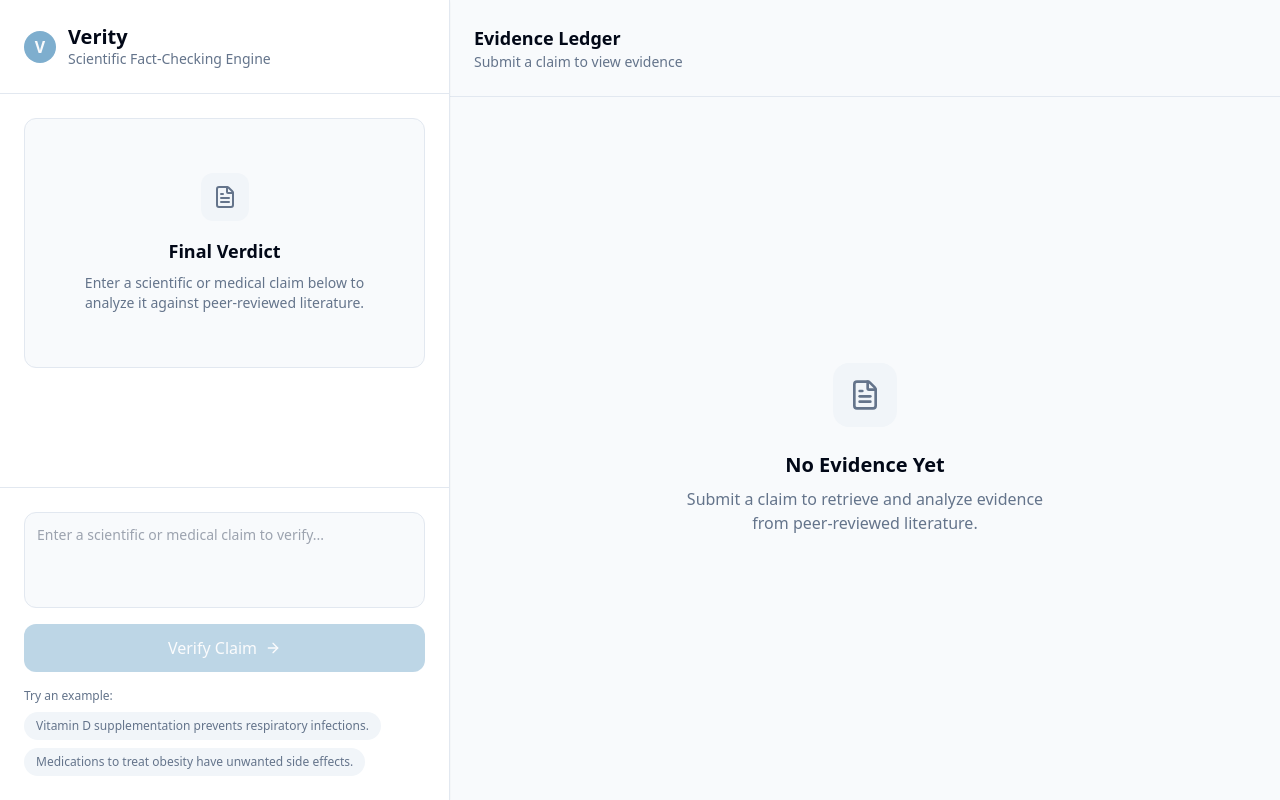
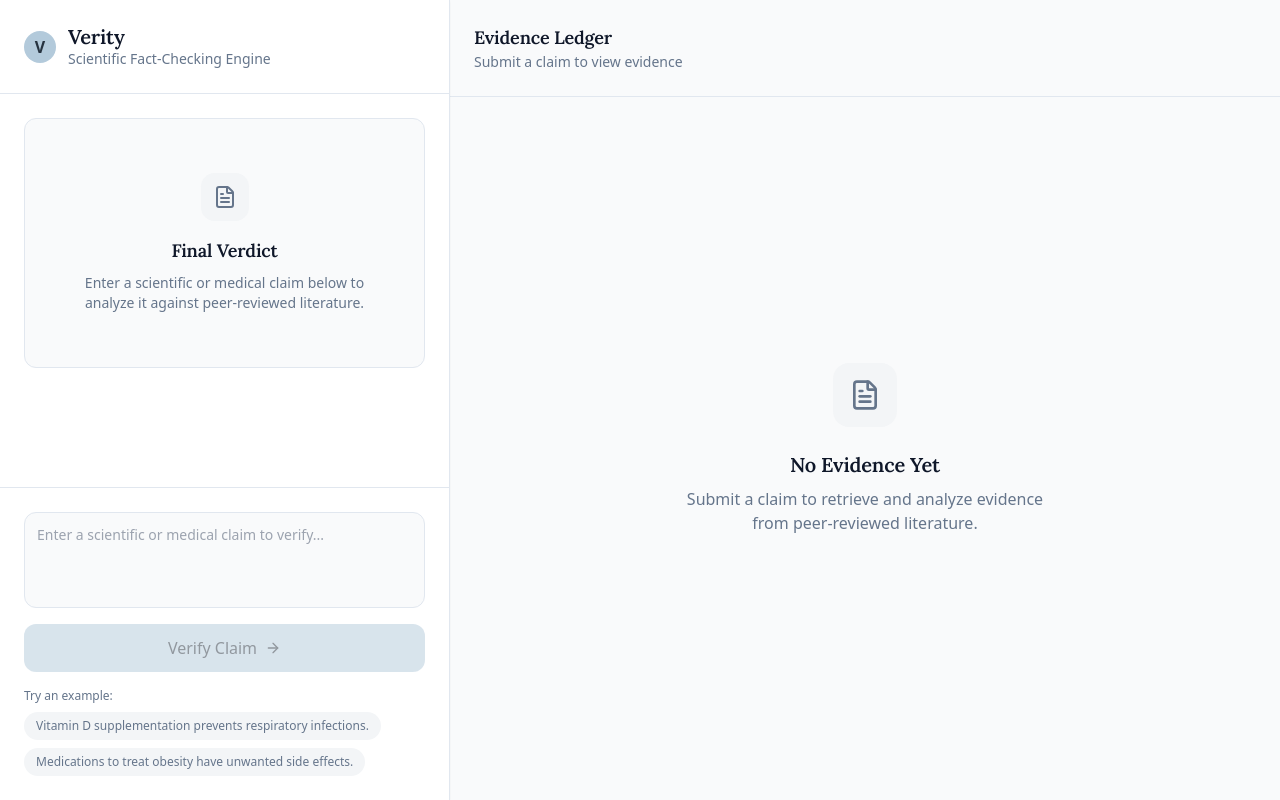
Before and after one commit to AryanAngiras31/Verity, a React (Vite) app in the folder frontend/: page / in a window 1280 px wide. Built offline with nearby package versions, Linux system fonts and the light colour scheme.

Commit message:
feat(): Switch to a pastel blue theme with a change in typography

```diff
--- a/frontend/src/index.css
+++ b/frontend/src/index.css
@@ -1,46 +1,48 @@
+@import url("https://fonts.googleapis.com/css2?family=Inter:wght@400;500;600&family=Lora:wght@500;600&display=swap");
+
 @tailwind base;
 @tailwind components;
 @tailwind utilities;
 
 @layer base {
     :root {
-        /* Very soft cool-blue background for the application */
-        --background: 210 40% 98%;
-        --foreground: 222.2 84% 4.9%;
+        /* Soft, muted pastel background (slightly warmer off-white) */
+        --background: 210 25% 98%;
+        --foreground: 222 47% 11%;
 
-        /* Pure white for cards to pop against the background */
+        /* Clean white for cards */
         --card: 0 0% 100%;
-        --card-foreground: 222.2 84% 4.9%;
+        --card-foreground: 222 47% 11%;
 
         --popover: 0 0% 100%;
-        --popover-foreground: 222.2 84% 4.9%;
+        --popover-foreground: 222 47% 11%;
 
-        /* Dusty clinical blue (matches your 'Verify Claim' button) */
-        --primary: 204 45% 65%;
-        --primary-foreground: 210 40% 98%;
+        /* Soft "Powder Blue" for primary actions */
+        --primary: 205 35% 78%;
+        --primary-foreground: 210 25% 20%;
 
-        --secondary: 210 40% 96.1%;
-        --secondary-foreground: 222.2 47.4% 11.2%;
+        --secondary: 210 20% 96%;
+        --secondary-foreground: 222 47% 11%;
 
-        --muted: 210 40% 96.1%;
-        --muted-foreground: 215.4 16.3% 46.9%;
+        --muted: 210 20% 96%;
+        --muted-foreground: 215 16% 47%;
 
-        --accent: 210 40% 96.1%;
-        --accent-foreground: 222.2 47.4% 11.2%;
+        --accent: 210 20% 96%;
+        --accent-foreground: 222 47% 11%;
 
-        --destructive: 0 84.2% 60.2%;
+        --destructive: 0 84% 60%;
         --destructive-foreground: 210 40% 98%;
 
-        /* Semantic Stance Colors for the Evidence Ledger */
-        --stance-support: 142 71% 45%; /* Green */
-        --stance-refute: 0 84% 60%; /* Red */
-        --stance-neutral: 38 92% 50%; /* Amber */
+        /* Softened Pastel Stance Colors */
+        --stance-support: 155 35% 65%; /* Sage/Mint Green */
+        --stance-refute: 0 40% 75%; /* Dusty Rose/Coral */
+        --stance-neutral: 42 45% 75%; /* Pale Butter Gold */
 
-        --border: 214.3 31.8% 91.4%;
-        --input: 214.3 31.8% 91.4%;
-        --ring: 204 45% 65%;
+        --border: 214 32% 91%;
+        --input: 214 32% 91%;
+        --ring: 205 35% 78%;
 
-        --radius: 0.75rem;
+        --radius: 0.85rem;
     }
 }
 
@@ -51,7 +53,16 @@
     body {
         background-color: hsl(var(--background));
         color: hsl(var(--foreground));
+        /* Main body font: Clean Sans-Serif */
+        font-family: "Inter", sans-serif;
         -webkit-font-smoothing: antialiased;
-        -moz-osx-font-smoothing: grayscale;
+    }
+
+    /* Apply the Claude-style Serif font to the 'Verity' name and main headers */
+    h1,
+    h2,
+    .font-serif {
+        font-family: "Lora", serif;
+        letter-spacing: -0.01em;
     }
 }
```
